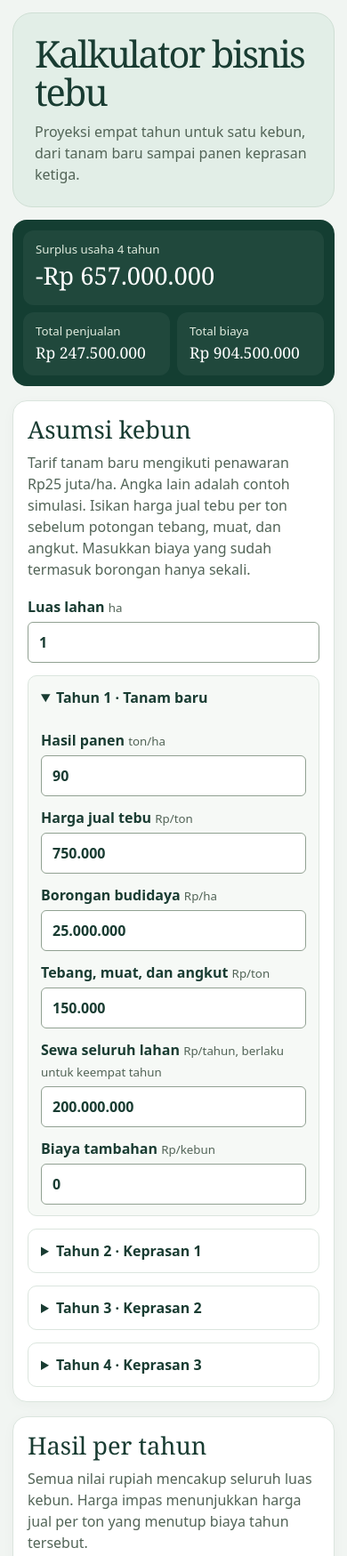
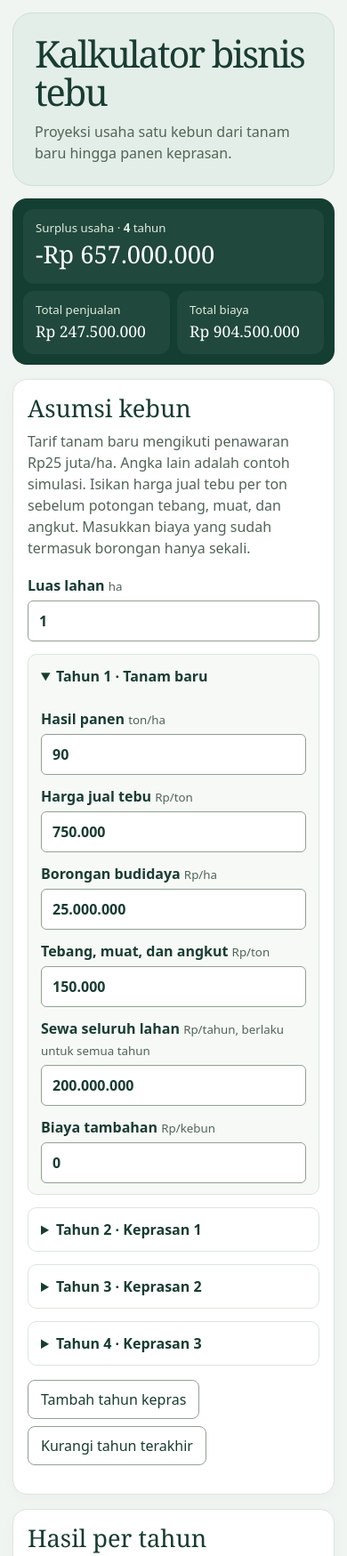
Before and after one commit to revoltase/tebu, a plain HTML site: page index.html in a window 390 px wide. Shown: the top 1749 px of the page at 89% size. Drawn offline with Linux system fonts and the light colour scheme.

Commit message:
Buat jumlah tahun proyeksi tebu dinamis

```diff
--- a/index.html
+++ b/index.html
@@ -62,34 +62,34 @@ thead { background: #edf4ef; }
   table { table-layout: fixed; white-space: normal; }
   th:first-child { width: 54%; position: static; }
   td { overflow-wrap: anywhere; }
-  :is(th, td):not(:first-child) { display: none; }
-  [data-year="1"] tr > :nth-child(2),
-  [data-year="2"] tr > :nth-child(3),
-  [data-year="3"] tr > :nth-child(4),
-  [data-year="4"] tr > :nth-child(5) { display: table-cell; }
+  .year-column:not(.selected-year) { display: none; }
 }
 @media (max-width: 450px) {
   .grid { grid-template-columns: 1fr; gap: 12px; }
 }
+.year-controls { display: flex; flex-wrap: wrap; gap: 8px; margin: 16px 0; }
+.year-controls button { min-height: 44px; padding: 8px 14px; border: 1px solid #91a192; border-radius: 8px; background: #fff; color: var(--ink); font: inherit; cursor: pointer; }
+.year-controls button:disabled { opacity: .5; cursor: default; }
+.year-controls button:focus-visible { outline: 3px solid #799d60; outline-offset: 2px; }
 </style>
 </head>
 <body><main>
-<header><h1>Kalkulator bisnis tebu</h1><p>Proyeksi empat tahun untuk satu kebun, dari tanam baru sampai panen keprasan ketiga.</p></header>
-<div class="hero" aria-label="Ringkasan empat tahun">
-<div><span>Surplus usaha 4 tahun</span><strong class="amount" id="profit">—</strong></div>
+<header><h1>Kalkulator bisnis tebu</h1><p>Proyeksi usaha satu kebun dari tanam baru hingga panen keprasan.</p></header>
+<div class="hero" aria-label="Ringkasan proyeksi">
+<div><span>Surplus usaha · <b id="year-count">4</b> tahun</span><strong class="amount" id="profit">—</strong></div>
 <div><span>Total penjualan</span><strong class="amount" id="revenue">—</strong></div>
 <div><span>Total biaya</span><strong class="amount" id="cost">—</strong></div></div>
 <section><h2>Asumsi kebun</h2><p>Tarif tanam baru mengikuti penawaran Rp25 juta/ha. Angka lain adalah contoh simulasi. Isikan harga jual tebu per ton sebelum potongan tebang, muat, dan angkut. Masukkan biaya yang sudah termasuk borongan hanya sekali.</p>
 <label class="area">Luas lahan <small>ha</small><input id="luas" inputmode="decimal" value="1"></label>
-<details open><summary>Tahun 1 · Tanam baru</summary><div class="grid"><label>Hasil panen <small>ton/ha</small><input id="yield0" inputmode="decimal" value="90"></label>
+<div id="year-forms"><details open><summary>Tahun 1 · Tanam baru</summary><div class="grid"><label>Hasil panen <small>ton/ha</small><input id="yield0" inputmode="decimal" value="90"></label>
 <label>Harga jual tebu <small>Rp/ton</small><input id="price0" inputmode="numeric" value="750.000"></label>
 <label>Borongan budidaya <small>Rp/ha</small><input id="grow0" inputmode="numeric" value="25.000.000"></label>
 <label>Tebang, muat, dan angkut <small>Rp/ton</small><input id="haul0" inputmode="numeric" value="150.000"></label>
-<label>Sewa seluruh lahan <small>Rp/tahun, berlaku untuk keempat tahun</small><input id="rent0" inputmode="numeric" value="200.000.000"></label>
+<label>Sewa seluruh lahan <small>Rp/tahun, berlaku untuk semua tahun</small><input id="rent0" inputmode="numeric" value="200.000.000"></label>
 <label>Biaya tambahan <small>Rp/kebun</small><input id="other0" inputmode="numeric" value="0"></label></div></details>
 <details ><summary>Tahun 2 · Keprasan 1</summary><div class="grid"><label>Hasil panen <small>ton/ha</small><input id="yield1" inputmode="decimal" value="85"></label>
 <label>Harga jual tebu <small>Rp/ton</small><input id="price1" inputmode="numeric" value="750.000"></label>
-<label>Borongan kepras <small>Rp/ha, berlaku untuk Tahun 2–4</small><input id="grow1" inputmode="numeric" value="10.000.000"></label>
+<label>Borongan kepras <small>Rp/ha, berlaku untuk semua tahun kepras</small><input id="grow1" inputmode="numeric" value="10.000.000"></label>
 <label>Tebang, muat, dan angkut <small>Rp/ton</small><input id="haul1" inputmode="numeric" value="150.000"></label>
 <label>Sewa seluruh lahan <small>Rp/tahun</small><input id="rent1" readonly inputmode="numeric" value="200.000.000"></label>
 <label>Biaya tambahan <small>Rp/kebun</small><input id="other1" inputmode="numeric" value="0"></label></div></details>
@@ -105,10 +105,11 @@ thead { background: #edf4ef; }
 <label>Tebang, muat, dan angkut <small>Rp/ton</small><input id="haul3" inputmode="numeric" value="150.000"></label>
 <label>Sewa seluruh lahan <small>Rp/tahun</small><input id="rent3" readonly inputmode="numeric" value="200.000.000"></label>
 <label>Biaya tambahan <small>Rp/kebun</small><input id="other3" inputmode="numeric" value="0"></label></div></details>
+</div><div class="year-controls"><button type="button" id="add-year">Tambah tahun kepras</button><button type="button" id="remove-year">Kurangi tahun terakhir</button></div>
 <p role="status" id="notice"></p></section>
 <section><h2>Hasil per tahun</h2><p>Semua nilai rupiah mencakup seluruh luas kebun. Harga impas menunjukkan harga jual per ton yang menutup biaya tahun tersebut.</p>
 <label class="year-picker" for="result-year">Tampilkan hasil tahun<select id="result-year"><option value="1">Tahun 1 · Tanam baru</option><option value="2">Tahun 2 · Keprasan 1</option><option value="3">Tahun 3 · Keprasan 2</option><option value="4">Tahun 4 · Keprasan 3</option></select></label>
-<div class="scroll" id="projection-table" data-year="1" tabindex="0" aria-label="Rincian proyeksi"><table><thead><tr><th scope="col">Komponen</th><th scope="col">Tahun 1</th><th scope="col">Tahun 2</th><th scope="col">Tahun 3</th><th scope="col">Tahun 4</th></tr></thead><tbody id="rows"></tbody></table></div>
+<div class="scroll" id="projection-table" data-year="1" tabindex="0" aria-label="Rincian proyeksi"><table><thead><tr id="year-head"></tr></thead><tbody id="rows"></tbody></table></div>
 </section><footer>Simulasi memakai satu panen per tahun dan luas lahan tetap. Surplus dihitung dari penjualan dikurangi biaya yang diisi. Untuk memasukkan bunga, pajak, atau pengeluaran lain, tambahkan nilainya pada biaya tambahan tahun terkait.</footer>
 </main>
 <script>
@@ -138,21 +139,58 @@ const rows = [
   ["Tebang, muat, angkut","harvest"],["Sewa lahan","rent"],["Biaya tambahan","other"],
   ["Total biaya","cost"],["Surplus / defisit","profit"],["Surplus kumulatif","cumulative"],["Harga impas (Rp/ton)","breakEven"]
 ];
+const yearForms = document.getElementById("year-forms");
+const resultYear = document.getElementById("result-year");
+let yearCount = yearForms.children.length;
+
+function yearLabel(index) {
+  return index === 0 ? "Tanam baru" : "Keprasan " + index;
+}
+
+function resizeProjection(count) {
+  const index = count - 1;
+  if (count > yearForms.children.length) {
+    const previous = yearForms.lastElementChild;
+    const next = previous.cloneNode(true);
+    next.open = false;
+    next.querySelector("summary").textContent = "Tahun " + count + " · " + yearLabel(index);
+    const sourceFields = previous.querySelectorAll("input");
+    next.querySelectorAll("input").forEach((field, position) => {
+      field.id = field.id.replace(/\d+$/, String(index));
+      field.value = sourceFields[position].value;
+    });
+    yearForms.append(next);
+  }
+  yearCount = count;
+  Array.from(yearForms.children).forEach((form, year) => {
+    form.hidden = year >= yearCount;
+  });
+  document.getElementById("year-count").textContent = yearCount;
+  document.getElementById("remove-year").disabled = yearCount === 1;
+
+  const selected = Math.min(Number(resultYear.value) || 1, yearCount);
+  resultYear.replaceChildren(...Array.from({length: yearCount}, (_, year) =>
+    new Option("Tahun " + (year + 1) + " · " + yearLabel(year), String(year + 1))
+  ));
+  resultYear.value = String(selected);
+  render();
+}
+
 function render() {
   const area = read("luas",true);
   const annualRent = read("rent0");
   const rentText = document.getElementById("rent0").value;
-  for (let index = 1; index < 4; index++) {
+  for (let index = 1; index < yearCount; index++) {
     document.getElementById("rent" + index).value = rentText;
   }
   const plantingRate = read("grow0");
-  const ratoonRate = read("grow1");
+  const ratoonRate = yearCount > 1 ? read("grow1") : 0;
   const ratoonText = document.getElementById("grow1").value;
-  for (let index = 2; index < 4; index++) {
+  for (let index = 2; index < yearCount; index++) {
     document.getElementById("grow" + index).value = ratoonText;
   }
   let cumulative = 0;
-  const years = Array.from({length:4},(_,i)=>{
+  const years = Array.from({length:yearCount},(_,i)=>{
     const input = {rent: annualRent, grow: i === 0 ? plantingRate : ratoonRate};
     for (const key of ["yield","price","haul","other"]) input[key] = read(key+i,key==="yield");
     const year = project(area,input);
@@ -163,27 +201,34 @@ function render() {
   for (const key of ["profit","revenue","cost"]) totals[key] = years.reduce((sum,year)=>sum+year[key],0);
   const bounded = value => value === null || Number.isSafeInteger(Math.round(value));
   const valid = years.every(year=>Object.values(year).every(bounded)) && Object.values(totals).every(bounded);
-  const bad = document.querySelector('input[aria-invalid="true"]');
+  const bad = document.querySelector('input[aria-invalid="true"]:not([hidden] *)');
   document.getElementById("notice").textContent = bad ? "Periksa " + bad.labels[0].textContent.trim() + (bad.closest("details") ? " pada " + bad.closest("details").querySelector("summary").textContent : "") + ". Gunakan angka positif atau nol dan rupiah penuh." : valid ? "" : "Nilai perhitungan terlalu besar.";
   for (const [key,value] of Object.entries(totals)) document.getElementById(key).textContent = valid ? uang.format(value) : "—";
+  document.getElementById("year-head").innerHTML = '<th scope="col">Komponen</th>' +
+    years.map((_, index) => '<th class="year-column" scope="col">Tahun ' + (index + 1) + '</th>').join("");
   document.getElementById("rows").innerHTML = rows.map(([label,key])=>{
     const cells = years.map(year=>{
       const v = year[key];
       const display = !valid || v === null ? "—" : (key === "tons" ? angka : uang).format(v);
-      return '<td class="'+(valid && v<0 ? "negative" : "")+'">'+display+'</td>';
+      return '<td class="year-column '+(valid && v<0 ? "negative" : "")+'">'+display+'</td>';
     }).join("");
     return '<tr class="'+(["profit","cumulative"].includes(key) ? "strong" : "")+'"><th scope="row">'+label+'</th>'+cells+'</tr>';
   }).join("");
+  showResultYear();
 }
-const resultYear = document.getElementById("result-year");
-const projectionTable = document.getElementById("projection-table");
 
 function showResultYear() {
-  projectionTable.dataset.year = resultYear.value;
+  const selected = Number(resultYear.value) - 1;
+  document.querySelectorAll("#projection-table tr").forEach(row => {
+    Array.from(row.querySelectorAll(".year-column")).forEach((cell, index) => {
+      cell.classList.toggle("selected-year", index === selected);
+    });
+  });
 }
 
 resultYear.addEventListener("change", showResultYear);
 document.addEventListener("input",render);
-showResultYear();
-render();
+document.getElementById("add-year").addEventListener("click", () => resizeProjection(yearCount + 1));
+document.getElementById("remove-year").addEventListener("click", () => resizeProjection(yearCount - 1));
+resizeProjection(yearCount);
 </script></body></html>
```
